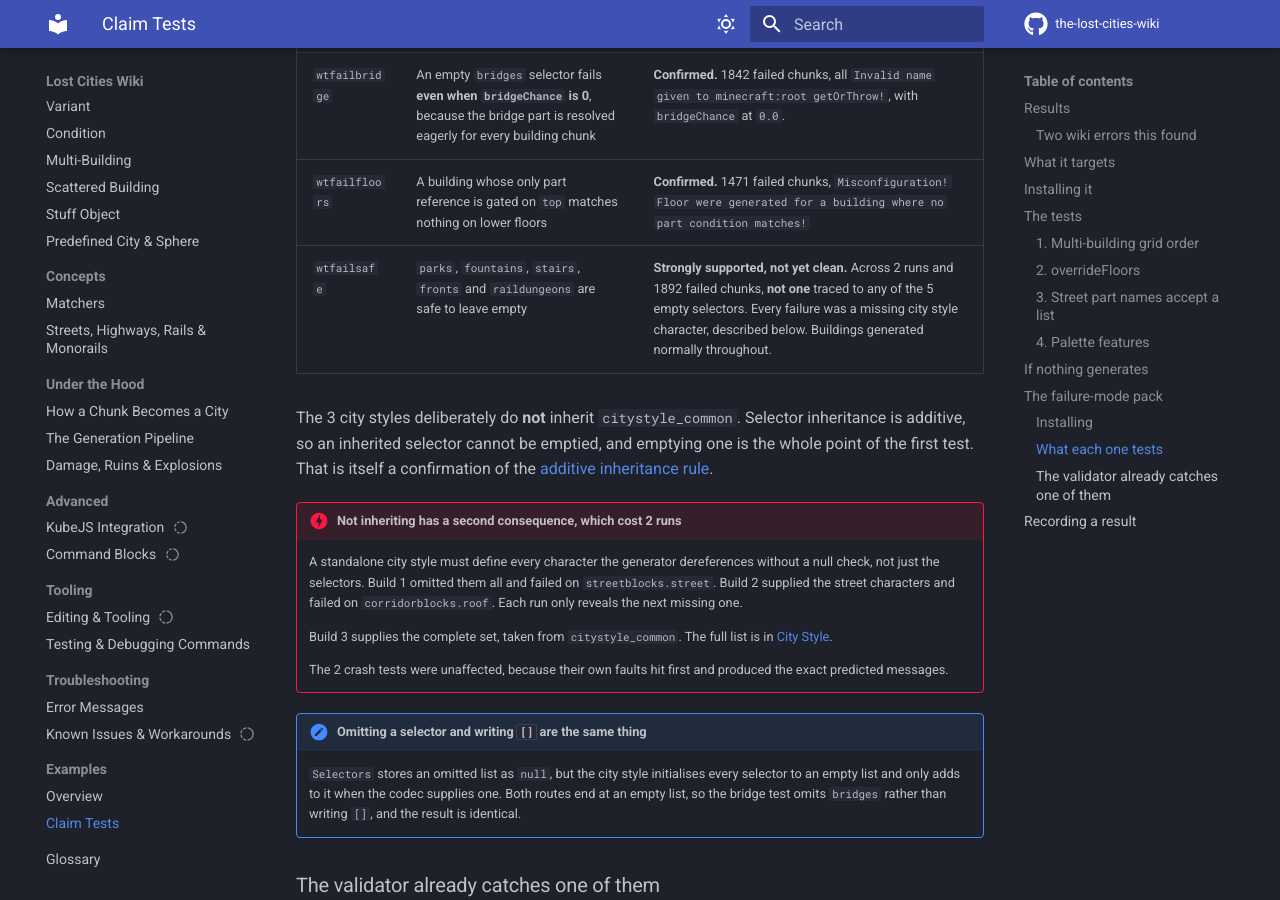
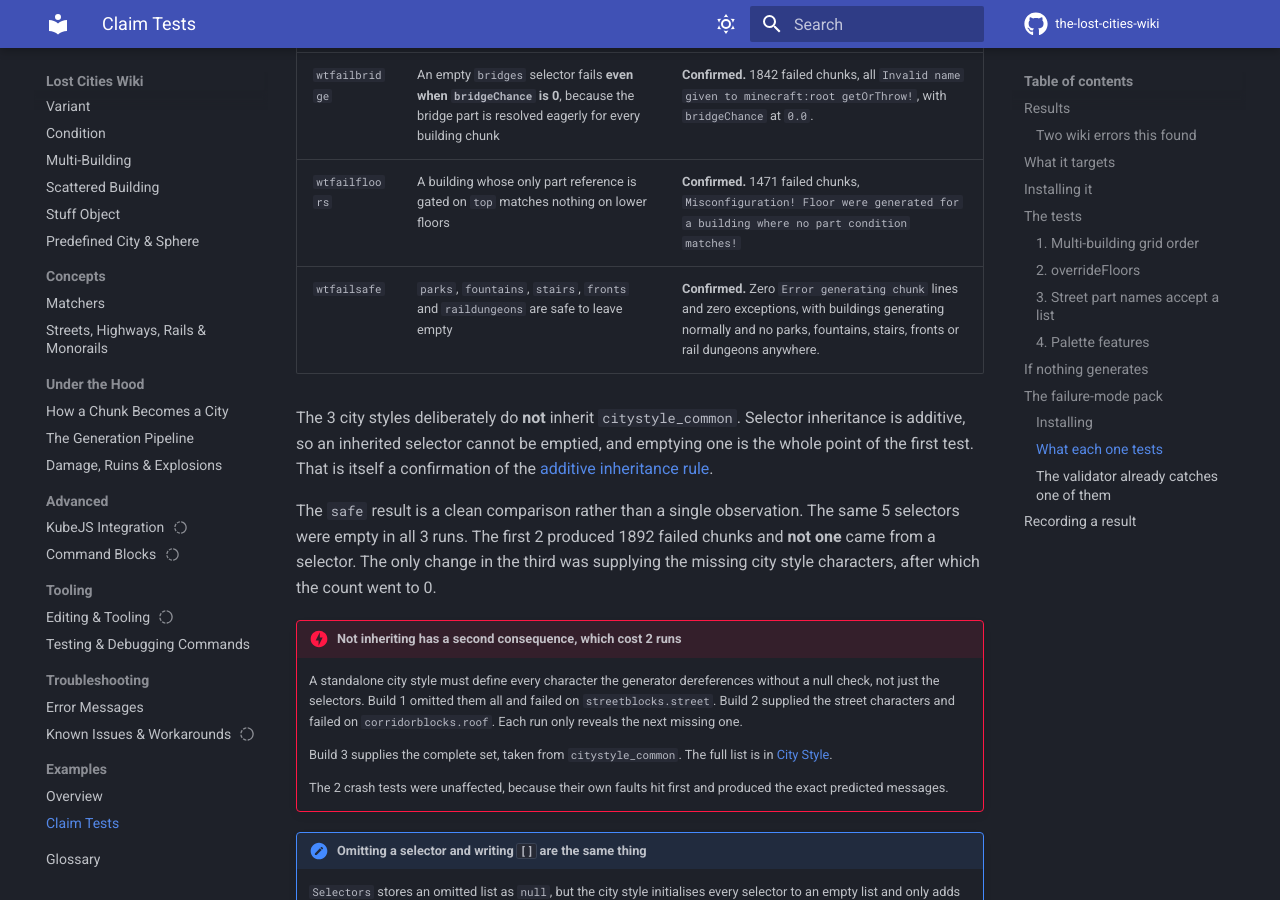
Before and after one commit to RinkyDinkyNooble/the-lost-cities-wiki, an MkDocs documentation site: the page built from docs/examples/claim-tests.md, in a window 1280 px wide and 900 px high, scrolled down 5022 px. Built offline with MkDocs 1.6.1 and Material for MkDocs 9.7.7, drawn with Linux system fonts in a browser that asks for light colours; comment, search, counter and statistics services are not loaded.

Commit message:
Confirm the safe-selector claim on a clean run
Zero failed chunks and zero exceptions, with buildings generating and no
parks, fountains, stairs, fronts or rail dungeons present.

This reads as a controlled comparison rather than one observation. The
same five selectors were empty in all three runs on the same seed. The
first two produced 1892 failed chunks and none came from a selector. The
only change in the third was supplying the missing city style
characters, and the count went to zero.

All three documented failure modes are now confirmed in a world.

Co-Authored-By: Claude Opus 5 <noreply@anthropic.com>

```diff
--- a/docs/examples/claim-tests.md
+++ b/docs/examples/claim-tests.md
@@ -204,12 +204,17 @@ Then `wtfailfloors`, then `wtfailsafe`.
 |---|---|---|
 | `wtfailbridge` | An empty `bridges` selector fails **even when `bridgeChance` is 0**, because the bridge part is resolved eagerly for every building chunk | **Confirmed.** 1842 failed chunks, all `Invalid name given to minecraft:root getOrThrow!`, with `bridgeChance` at `0.0`. |
 | `wtfailfloors` | A building whose only part reference is gated on `top` matches nothing on lower floors | **Confirmed.** 1471 failed chunks, `Misconfiguration! Floor were generated for a building where no part condition matches!` |
-| `wtfailsafe` | `parks`, `fountains`, `stairs`, `fronts` and `raildungeons` are safe to leave empty | **Strongly supported, not yet clean.** Across 2 runs and 1892 failed chunks, **not one** traced to any of the 5 empty selectors. Every failure was a missing city style character, described below. Buildings generated normally throughout. |
+| `wtfailsafe` | `parks`, `fountains`, `stairs`, `fronts` and `raildungeons` are safe to leave empty | **Confirmed.** Zero `Error generating chunk` lines and zero exceptions, with buildings generating normally and no parks, fountains, stairs, fronts or rail dungeons anywhere. |
 
 The 3 city styles deliberately do **not** inherit `citystyle_common`. Selector
 inheritance is additive, so an inherited selector cannot be emptied, and emptying
 one is the whole point of the first test. That is itself a confirmation of the
 [additive inheritance rule](../reference/citystyle.md#inheritance).
+
+The `safe` result is a clean comparison rather than a single observation. The same
+5 selectors were empty in all 3 runs. The first 2 produced 1892 failed chunks and
+**not one** came from a selector. The only change in the third was supplying the
+missing city style characters, after which the count went to 0.
 
 !!! danger "Not inheriting has a second consequence, which cost 2 runs"
     A standalone city style must define every character the generator dereferences
```
